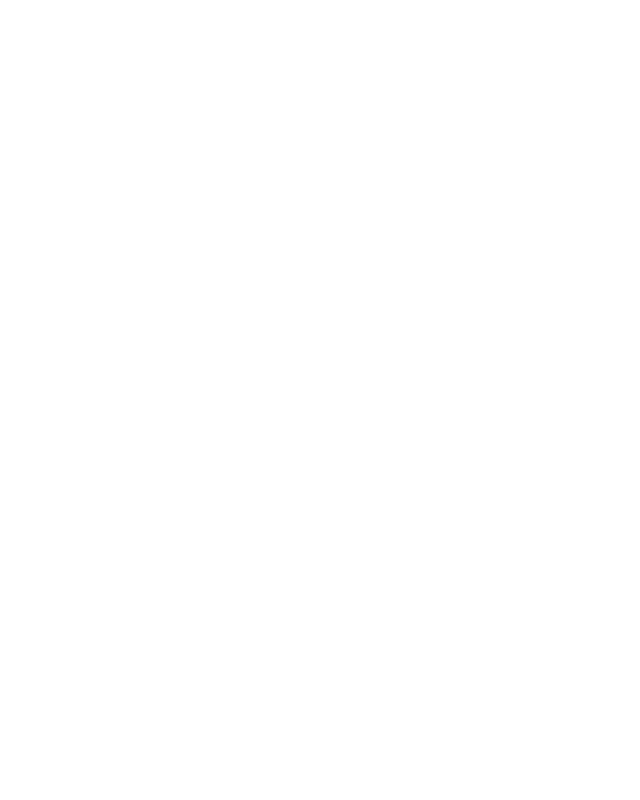
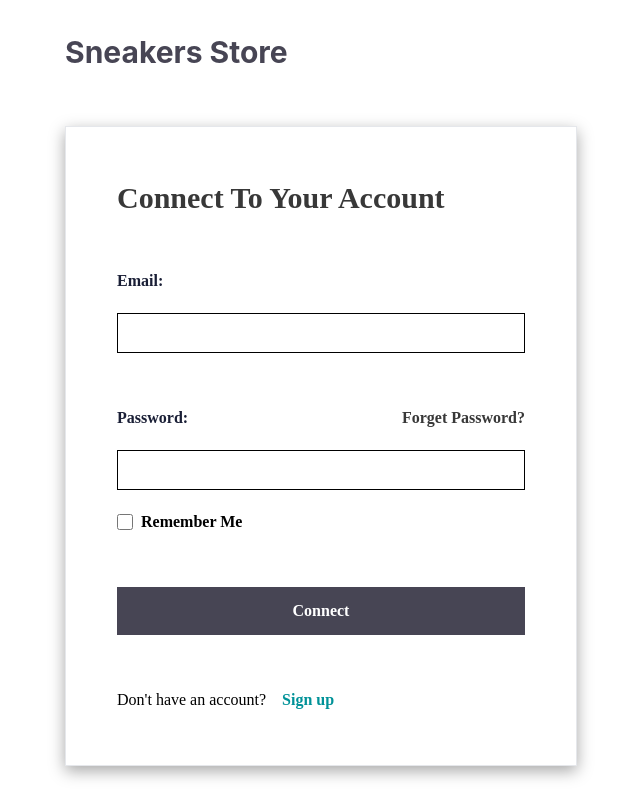
Before and after one commit to Medmly20208/EcomStore, a React (Create React App) app: page /Login in a window 1280 px wide. Before the commit this address had no page. Shown: the whole page, without its empty margins (319-959 px from the left). Built offline with nearby package versions, Linux system fonts and the light colour scheme.

Commit message:
finish front of Login and Sign Up PAGE

```diff
--- a/package.json
+++ b/package.json
@@ -5,6 +5,7 @@
   "dependencies": {
     "@headlessui/react": "^1.6.6",
     "@heroicons/react": "^1.0.6",
+    "@tailwindcss/forms": "^0.5.3",
     "@testing-library/jest-dom": "^5.16.5",
     "@testing-library/react": "^13.3.0",
     "@testing-library/user-event": "^13.5.0",
--- a/src/App.js
+++ b/src/App.js
@@ -3,6 +3,7 @@
 import Landing from "./Pages/Landing";
 import Buying from "./Pages/Landing/Buying";
 import Login from "./Pages/Auth/Login";
+import SignUp from "./Pages/Auth/SignUp";
 
 //Router
 import { Routes, Route } from "react-router-dom";
@@ -13,7 +14,8 @@
       <Routes>
         <Route path="/" element={<Landing />} />
         <Route path="/Products/:productId" element={<Buying />} />
-        <Route path="/Auth" element={<Login />} />
+        <Route path="/Login" element={<Login />} />
+        <Route path="/Register" element={<SignUp />} />
       </Routes>
     </>
   );
--- a/src/Pages/Auth/Login.js
+++ b/src/Pages/Auth/Login.js
@@ -1,48 +1,76 @@
 import React from "react";
+
+import { Link } from "react-router-dom";
 
 const Login = () => {
   return (
     <div className="flex justify-center items-center h-screen w-screen">
       <div className="h-full w-full flex flex-col justify-center items-center gap-8">
-        <h1 className="w-[35%] text-left mb-8 text-3xl font-bold text-[#474554]">
+        <h1 className="w-[90%] md:w-[40%] text-left mb-6 text-3xl font-bold text-[#474554]">
           Sneakers Store
         </h1>
 
-        <div className="flex justify-center items-center border shadow-custom w-[35%] h-[60%] font-MyFont">
-          <div className="w-[90%] flex flex-col ">
-            <h1 className="font-bold text-3xl text-[#383838]">
-              Connect To Your Account
-            </h1>
-            <form>
-              <div>
+        <div className="flex justify-center items-center border shadow-custom w-[90%] h-[70%] font-MyFont md:w-[40%] md:h-[80%]">
+          <div className="w-[80%] flex flex-col h-full ">
+            <form className="flex flex-col justify-evenly h-full">
+              <h1 className="font-bold text-3xl text-[#383838]">
+                Connect To Your Account
+              </h1>
+              <div className="flex flex-col gap-5">
                 <label
                   htmlFor="email"
-                  className="font-bold text-1xl text-[rgb(26,31,54)] mb-6"
+                  className="font-bold text-1xl text-[rgb(26,31,54)] "
                 >
                   Email:
                 </label>
-                <br />
+
                 <input
                   id="email"
                   type={"text"}
-                  className="w-full h-[40px] p-4"
+                  className="w-full h-[40px] p-4  outline-cyan-700 border border-black"
                 />
               </div>
+              <div className="flex flex-col gap-5">
+                <div className="flex justify-between">
+                  <label
+                    htmlFor="password"
+                    className="font-bold text-1xl text-[rgb(26,31,54)] "
+                  >
+                    Password:
+                  </label>
+
+                  <button className="text-[#383838] font-bold">
+                    Forget Password?
+                  </button>
+                </div>
+                <input
+                  id="password"
+                  type={"password"}
+                  className="w-full h-[40px] p-4 outline-cyan-700 border border-black"
+                />
+                <div className="flex items-center">
+                  <input
+                    id="RememberMe"
+                    type={"checkbox"}
+                    className="w-4 h-4 cursor-pointer"
+                  />
+                  <label htmlFor="RememberMe" className="ml-2 font-bold">
+                    Remember Me
+                  </label>
+                </div>
+              </div>
+
               <div>
-                <div>
-                  <label htmlFor="password">Password:</label>
-                  <br />
-                  <button>Forget Password?</button>
-                </div>
-                <input id="password" type={"password"} className="w-full" />
+                <button className="w-full text-center bg-[#474554] text-white p-3 font-bold">
+                  Connect
+                </button>
               </div>
-              <div>
-                <label htmlFor="RememberMe">Remember Me</label>
-                <input id="RememberMe" type={"checkbox"}></input>
-              </div>
-              <div>
-                <button>Connect</button>
-              </div>
+              <p>
+                Don't have an account?
+                <span className="ml-4 text-[#009298] h-6 font-bold hover:text-[#06575a]">
+                  <Link to={"/Register"}>Sign up</Link>
+                </span>
+              </p>
             </form>
           </div>
         </div>
--- a/src/Pages/Auth/SignUp.js
+++ b/src/Pages/Auth/SignUp.js
@@ -1,7 +1,76 @@
 import React from "react";
 
 const SignUp = () => {
-  return <div>SignUp</div>;
+  return (
+    <div className="flex justify-center items-center h-screen w-screen">
+      <div className="h-full w-full flex flex-col justify-center items-center gap-8">
+        <h1 className="w-[90%] md:w-[40%] text-left mb-6 text-3xl font-bold text-[#474554]">
+          Sneakers Store
+        </h1>
+
+        <div className="flex justify-center items-center border shadow-custom w-[90%]  font-MyFont md:w-[40%] md:h-[80%]">
+          <div className="w-[80%] flex flex-col h-full ">
+            <form className="flex flex-col justify-evenly h-full">
+              <h1 className="font-bold text-3xl text-[#383838]">
+                Create an account
+              </h1>
+              <div className="flex flex-col gap-5">
+                <label
+                  htmlFor="email"
+                  className="font-bold text-1xl text-[rgb(26,31,54)] "
+                >
+                  Email:
+                </label>
+
+                <input
+                  id="email"
+                  type={"text"}
+                  className="w-full h-[40px] p-4  outline-cyan-700 border border-black"
+                />
+              </div>
+              <div className="flex flex-col justify-between gap-10">
+                <div className="flex flex-col justify-between">
+                  <label
+                    htmlFor="password"
+                    className="font-bold text-1xl text-[rgb(26,31,54)] "
+                  >
+                    Password:
+                  </label>
+
+                  <input
+                    id="password"
+                    type={"password"}
+                    className="w-full h-[40px] p-4 outline-cyan-700 border border-black"
+                  />
+                </div>
+
+                <div className="flex  flex-col justify-between ">
+                  <label
+                    htmlFor="ConfirmPassword"
+                    className="font-bold text-1xl text-[rgb(26,31,54)] "
+                  >
+                    Password Confirmation:
+                  </label>
+
+                  <input
+                    id="ConfirmPassword"
+                    type={"password"}
+                    className="w-full h-[40px] p-4 outline-cyan-700 border border-black"
+                  />
+                </div>
+              </div>
+
+              <div>
+                <button className="w-full text-center bg-[#474554] text-white p-3 font-bold">
+                  Create an Account
+                </button>
+              </div>
+            </form>
+          </div>
+        </div>
+      </div>
+    </div>
+  );
 };
 
 export default SignUp;
--- a/src/Pages/Landing/ProductItem.js
+++ b/src/Pages/Landing/ProductItem.js
@@ -10,7 +10,7 @@
   };
 
   const CartHandler = () => {
-    navigate("/Auth");
+    navigate("/Login");
   };
   return (
     <div className="w-72 sm:w-[90%]   h-[347px] bg-[#ececec] p-4 border-2 rounded-3xl cursor-pointer">
```
Also changed, not shown: 2 other files (tests, documents, lock files or other folders).
